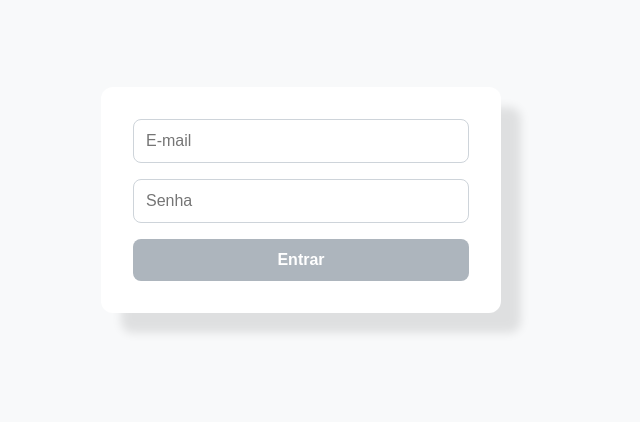
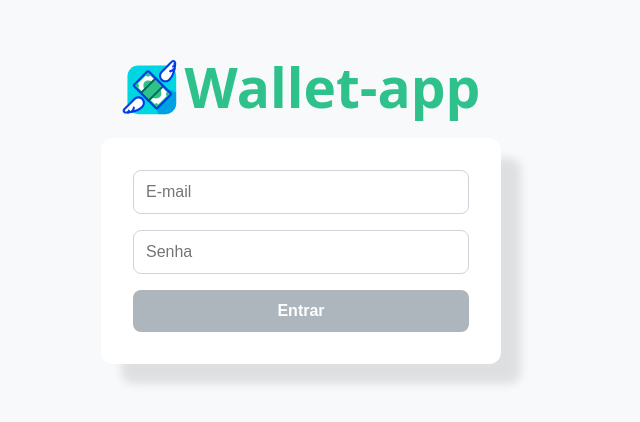
Before and after one commit to kleber-ar/wallet, a React (Vite) app: page / in a window 1280 px wide. Shown: the part 200-622 px from the top of the page, without its empty margins (339-979 px from the left). Built offline with nearby package versions, Linux system fonts and the light colour scheme.

Commit message:
feat(Logo): create component Logo

```diff
--- /dev/null
+++ b/src/components/Logo.tsx
@@ -0,0 +1,46 @@
+
+import logo from "../assets/money_wings.svg";
+
+type LogoProps = {
+  showIcon?: boolean;
+  showText?: boolean;
+  text?: string;
+  color?: string;
+  size?: number;
+  background?: string;
+  padding?: string;
+  margin?: string;
+  rounded?: string;
+};
+
+export default function Logo({
+  showIcon = true,
+  showText = true,
+  text = "Wallet-app",
+  color = "0",
+  size = 32,
+  background,
+  padding = "0",
+  margin = "0",
+  rounded = "0",
+}: LogoProps) {
+  return (
+    <div
+      style={{
+        display: "flex",
+        alignItems: "center",
+        gap: "0.5rem",
+        color,
+        background,
+        padding,
+        margin,
+        borderRadius: rounded,
+        fontSize: `${size}px`,
+        fontWeight: 600,
+      }}
+    >
+      {showIcon && <img src={logo} alt="logo" width={size} height={size} />}
+      {showText && <span>{text}</span>}
+    </div>
+  );
+}
--- a/src/pages/login/Login.css
+++ b/src/pages/login/Login.css
@@ -1,5 +1,6 @@
 .login-page {
   display: flex;
+  flex-direction: column;
   justify-content: center;
   align-items: center;
   min-height: 100vh;
--- a/src/pages/login/Login.tsx
+++ b/src/pages/login/Login.tsx
@@ -3,6 +3,7 @@ import { useDispatch } from "react-redux";
 import { useNavigate } from "react-router-dom";
 import { setEmail } from "../../redux/actions";
 import './Login.css';
+import Logo from "../../components/Logo";
 
 export default function Login() {
   const [email, setEmailInput] = useState('');
@@ -24,6 +25,7 @@ export default function Login() {
 
   return (
     <div className="login-page">
+      <Logo size={55} margin="10px" color="#2FC18C" />
       <div className='login-container'>
         <form onSubmit={handleSubmit}>
           <input
```
